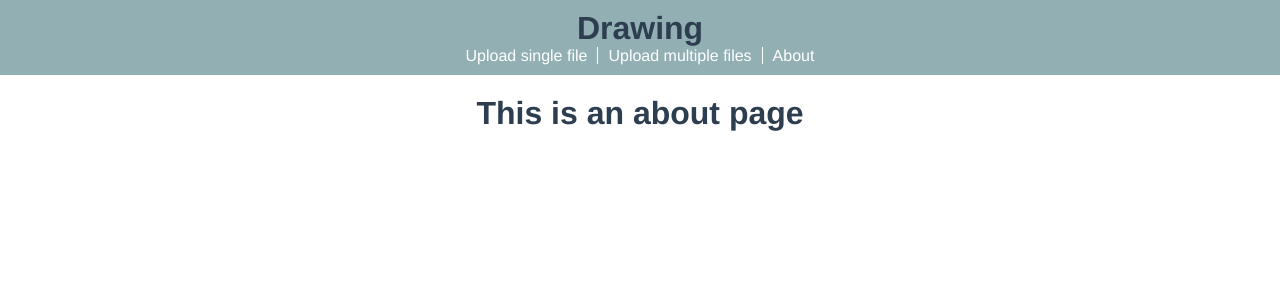
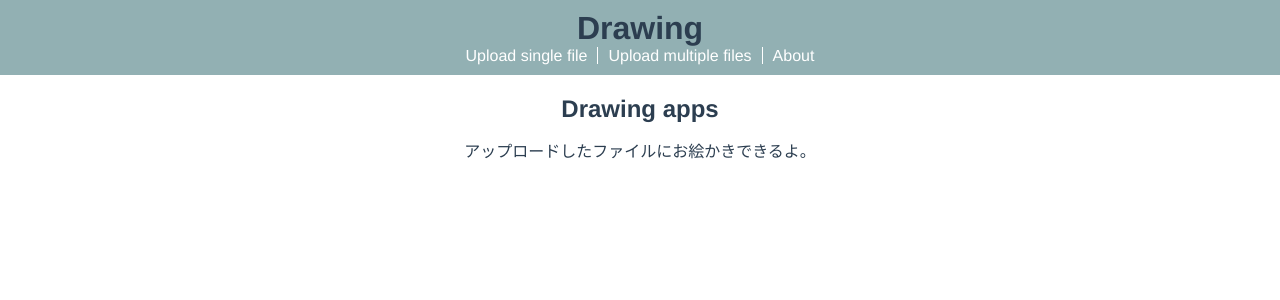
Before and after one commit to rnsk/VueDrawing, a Vue app: page /#/about in a window 1280 px wide. Shown: the top 300 px of the page. Built offline with nearby package versions, Linux system fonts and the light colour scheme.

Commit message:
表示調整

```diff
--- a/src/App.vue
+++ b/src/App.vue
@@ -30,4 +30,8 @@ export default {
     text-align: center;
     color: #2c3e50;
   }
+
+  #app h2 {
+    margin-bottom: 15px;
+  }
 </style>
--- a/src/components/FileUpload.vue
+++ b/src/components/FileUpload.vue
@@ -1,6 +1,6 @@
 <template>
     <div class="box">
-        <h3>File Upload</h3>
+        <h2>Upload single file</h2>
         <div
           :class="{'hover-style': !isSelected}"
           class="dropbox">
--- a/src/views/About.vue
+++ b/src/views/About.vue
@@ -1,5 +1,6 @@
 <template>
   <div class="about">
-    <h1>This is an about page</h1>
+    <h2>Drawing apps</h2>
+    <p>アップロードしたファイルにお絵かきできるよ。</p>
   </div>
 </template>
```
